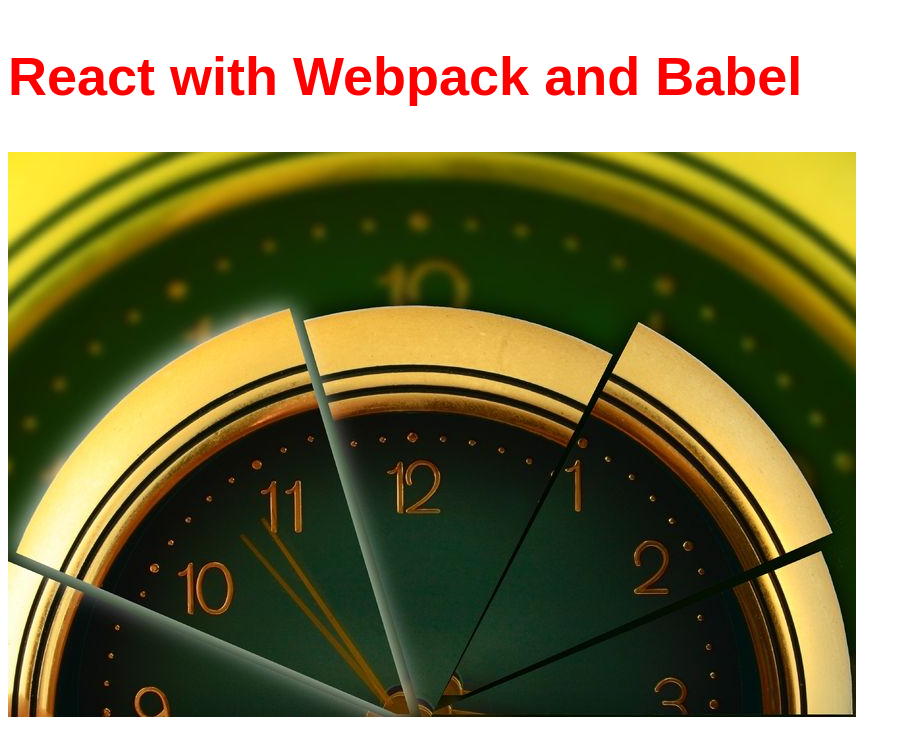
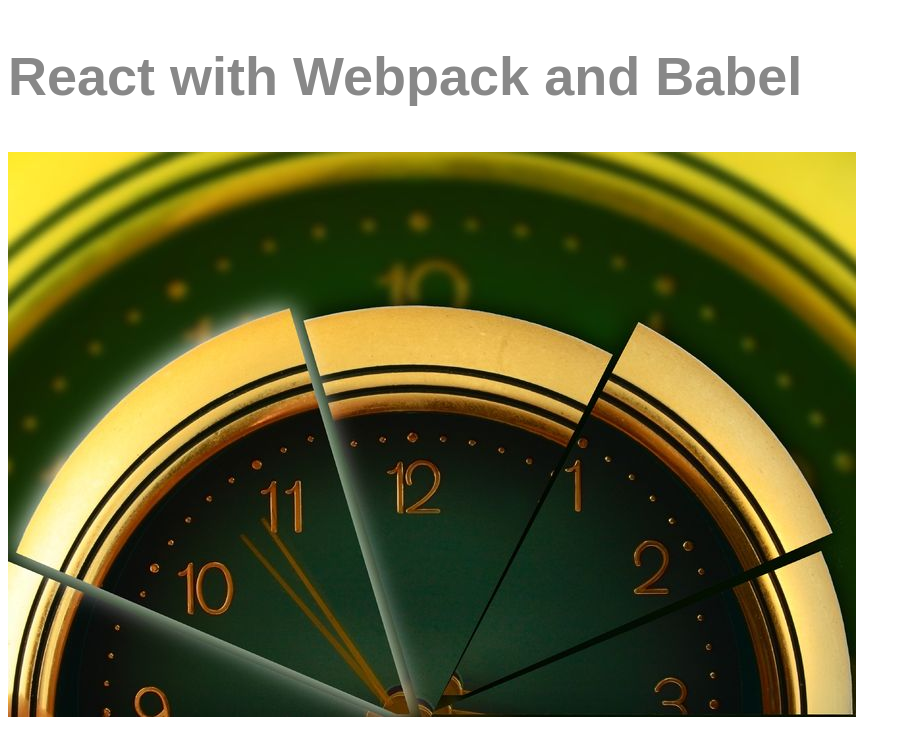
Before and after one commit to ka1130/React_Boilerplate_2020, a React app: page / in a window 1280 px wide. Shown: the top 756 px of the page, without its empty margins (0-911 px from the left). Built offline with nearby package versions, Linux system fonts and the light colour scheme; the HTML template or start-up script is replaced by a standard one.

Commit message:
Add global styles and variables

```diff
--- /dev/null
+++ b/src/assets/styles/_variables.scss
@@ -0,0 +1 @@
+$subtle-grey: #888888;
--- a/src/components/App/styles.module.scss
+++ b/src/components/App/styles.module.scss
@@ -1,7 +1,9 @@
+@import '../../assets/styles/variables';
+
 .wrapper {
   font-size: 36px;
   font-family: Arial, Helvetica, sans-serif;
   .title {
-    color: red;
+    color: $subtle-grey;
   }
 }
--- a/webpack.config.js
+++ b/webpack.config.js
@@ -45,7 +45,8 @@ module.exports = {
     ],
   },
   resolve: {
-    extensions: ['*', '.js', '.jsx'],
+    extensions: ['*', '.js', '.jsx', '.scss', '.css'],
+    modules: [path.join(__dirname, "src/"), "node_modules/"]
   },
   output: {
     path: `${__dirname}/dist`,
```
Also changed, not shown: src/assets/styles/global.scss (added).
